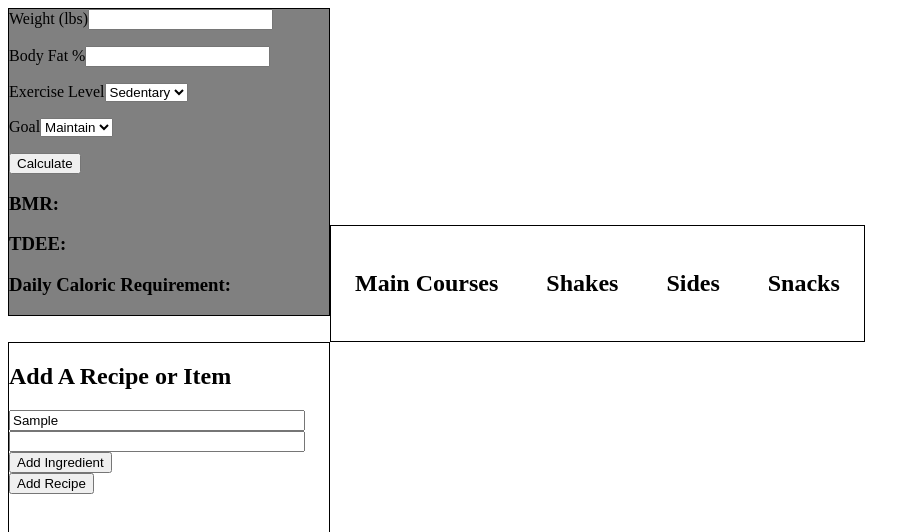
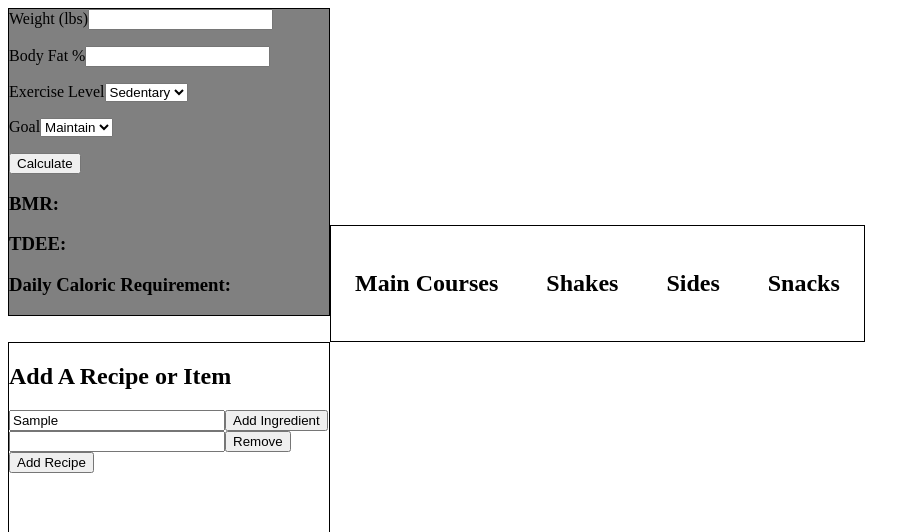
Before and after one commit to patriot898/Macros, a React app: page / in a window 1280 px wide. Both pictures are taken after typing "Sample" into the empty fields and a click on the button "Add Ingredient". Shown: the top 532 px of the page, without its empty margins (0-920 px from the left). Built offline with nearby package versions, Linux system fonts and the light colour scheme; no server answers; the HTML template or start-up script is replaced by a standard one.

Commit message:
Add Remove Ingredient Functionality

```diff
--- a/client/src/components/RecipeAdder.jsx
+++ b/client/src/components/RecipeAdder.jsx
@@ -3,7 +3,7 @@ import styled from 'styled-components';
 
 
 
-const Wrapper = styled.div `
+const Wrapper = styled.div`
   width: 20em;
   background: alice-blue;
   border: thin solid black;
@@ -11,24 +11,47 @@ const Wrapper = styled.div `
 `;
 
 const AddIngredientButton = styled.button `
+clear: left;
 
 `;
 
-const AddRecipeButton = styled.button `
+const RemoveIngredientButton = styled.button `
+  display: ${(props) => props.id === 'entry0' ? 'none' : 'block'};
+  float: left;
+  clear: right;
+`
+
+const ItemEntryInput = styled.input`
+  width: 65%;
+  float: left;
+  clear: ${(props) => props.id === 'entry0' ? 'right' : 'none'};
+`;
+
+const IngredientLineDiv = styled.div`
+
+`
+
+const AddRecipeButton = styled.button`
 
 `;
 
-const TypeDropdown = styled.select `
+const TypeDropdown = styled.select`
 
 `;
 
-const ItemEntryInput = styled.input `
-  width: 90%;
+
+const Header = styled.h2`
+
 `;
 
-const Header = styled.h2 `
-
-`;
+const IngredientLine = (props) => {
+  return (
+    <IngredientLineDiv>
+      <ItemEntryInput id={props.id} value={props.value} onChange={props.change} />
+      <RemoveIngredientButton id={props.id} onClick={props.remove}>Remove</RemoveIngredientButton>
+    </IngredientLineDiv>
+  )
+}
 
 class RecipeAdder extends React.Component {
   constructor(props) {
@@ -65,13 +88,20 @@ class RecipeAdder extends React.Component {
     });
   }
 
+  removeIngredient(event) {
+    const ingredients = this.state.ingredients.filter((ingredient) => {
+      return `entry${ingredient.id}` !== event.target.id;
+    });
+    this.setState({ ingredients });
+  }
+
   render() {
     return (
       <Wrapper>
         <Header>Add A Recipe or Item</Header>
         {this.state.ingredients.map((ingredient) =>
-        <ItemEntryInput id={`entry${ingredient.id}`} value={ingredient.value} onChange={this.onChange.bind(this)}/>
-      )}
+          <IngredientLine id={`entry${ingredient.id}`} value={ingredient.value} change={this.onChange.bind(this)} remove={this.removeIngredient.bind(this)}/>
+        )}
         <AddIngredientButton onClick={this.addIngredient.bind(this)}>Add Ingredient</AddIngredientButton>
         <br></br>
         <AddRecipeButton>Add Recipe</AddRecipeButton>
```
